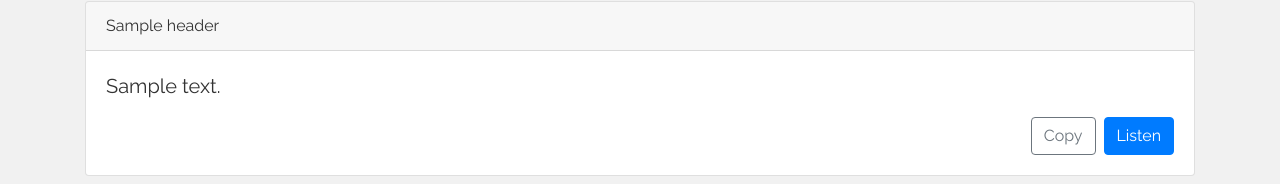
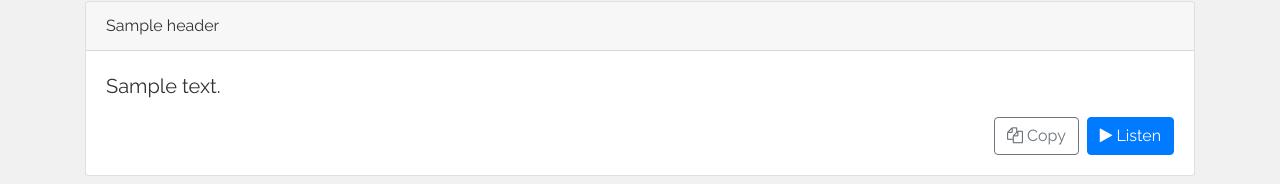
Before and after one commit to MLH-Fellowship/0, a Flask app: template flask_project/templates/home.html in a window 1280 px wide. Shown: the part 659-843 px from the top of the page. Run offline with Flask 2, Linux system fonts and the light colour scheme; the template is opened without the code that fills it: values that come from a table or form of the project are taken from there, most other values are stand-ins (such as "Sample title", 1, 10 or a date in 2020); some libraries are stand-ins or nearby versions.

Commit message:
Font awesome icons are now displayed correctly (imported correct CDN)

```diff
--- a/flask_project/templates/home.html
+++ b/flask_project/templates/home.html
@@ -53,11 +53,11 @@
                 </blockquote>
 
                 <button type="button" id="startSpeakTextAsyncButton" class="btn btn-primary float-right">
-                    <i class="fa fa-play" aria-hidden="true"></i>Listen
+                    <i class="fa fa-play" aria-hidden="true"></i> Listen
                 </button>
 
                 <button type="button" id="copyText" class="btn btn-outline-secondary float-right mr-2">
-                    <i class="fa fa-play" aria-hidden="true"></i>Copy
+                    <i class="fa fa-copy" aria-hidden="true"></i> Copy
                 </button>
               </div>
             </div>
--- a/flask_project/templates/layout.html
+++ b/flask_project/templates/layout.html
@@ -7,7 +7,9 @@
 
     <!-- Bootstrap CSS -->
     <link rel="stylesheet" href="https://stackpath.bootstrapcdn.com/bootstrap/4.3.1/css/bootstrap.min.css" integrity="sha384-ggOyR0iXCbMQv3Xipma34MD+dH/1fQ784/j6cY/iJTQUOhcWr7x9JvoRxT2MZw1T" crossorigin="anonymous">
-
+    <link
+      href="http://cdnjs.cloudflare.com/ajax/libs/font-awesome/4.3.0/css/font-awesome.css"
+      rel="stylesheet"  type='text/css'>
     <link rel="stylesheet" type="text/css" href="{{ url_for('static', filename='main.css') }}">
     <link href="https://fonts.googleapis.com/css2?family=Raleway:ital,wght@0,100;0,200;0,300;0,400;0,500;0,600;0,700;0,800;0,900;1,100;1,200;1,300;1,400;1,500;1,600;1,700;1,800;1,900&display=swap" rel="stylesheet">
 
```
